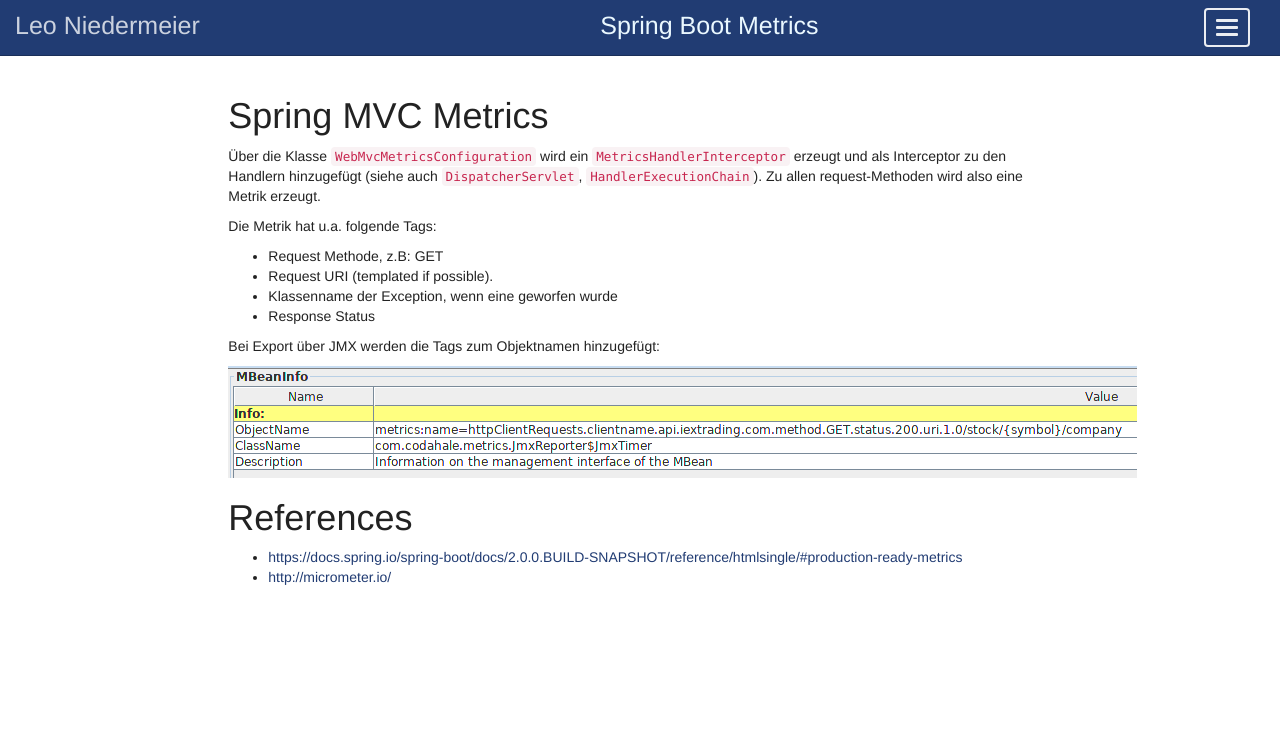
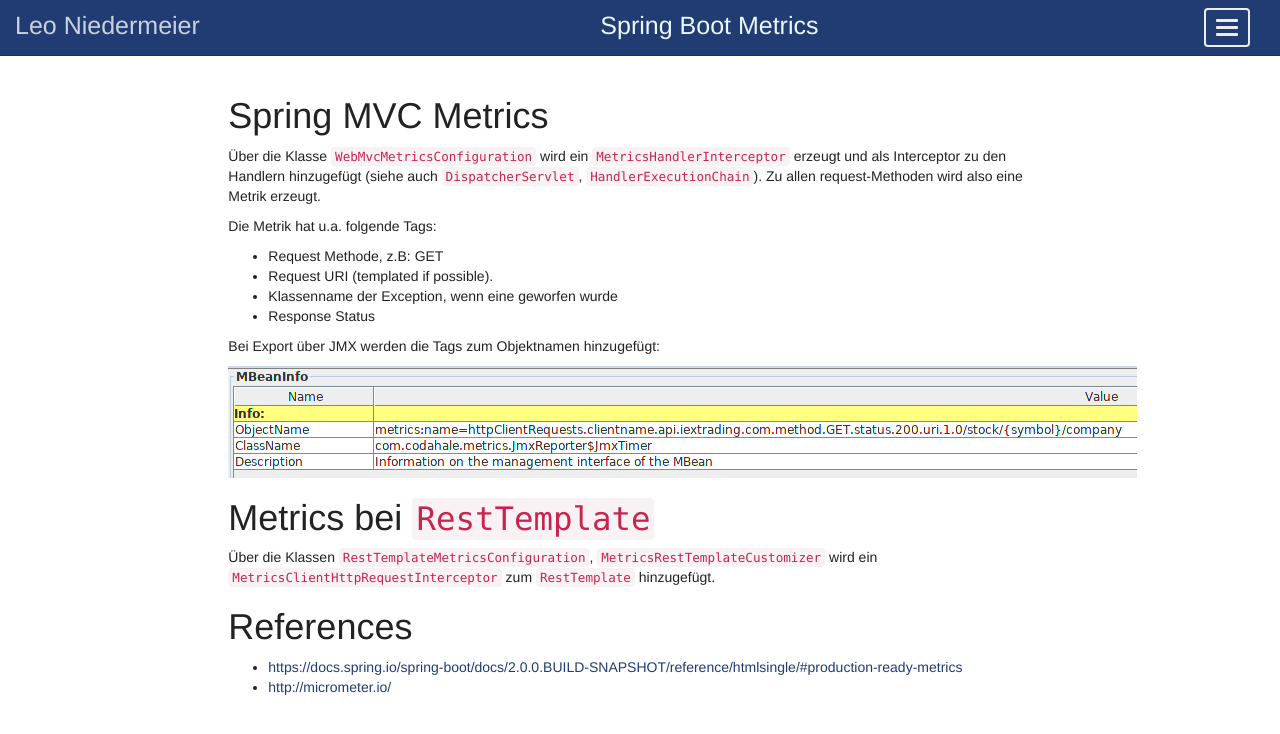
Before and after one commit to LeoNiedermeier/LeoNiedermeier.github.io, a Jekyll site: the page built from _docs/java/springboot/metrics.md, in a window 1280 px wide. Shown: the top 734 px of the page. Built offline with Jekyll 4.4.1, drawn with Linux system fonts in a browser that asks for light colours.

Commit message:
Update metrics.md

```diff
--- a/_docs/java/springboot/metrics.md
+++ b/_docs/java/springboot/metrics.md
@@ -19,6 +19,11 @@ Bei Export über JMX werden die Tags zum Objektnamen hinzugefügt:
 
 ![Metrik in JConsole](metrics/grafik.png  "Metrik in JConsole")
 
+
+# Metrics bei `RestTemplate`
+
+Über die Klassen `RestTemplateMetricsConfiguration`, `MetricsRestTemplateCustomizer` wird ein `MetricsClientHttpRequestInterceptor` zum `RestTemplate` hinzugefügt.
+
 # References
 
 * <https://docs.spring.io/spring-boot/docs/2.0.0.BUILD-SNAPSHOT/reference/htmlsingle/#production-ready-metrics>
```
